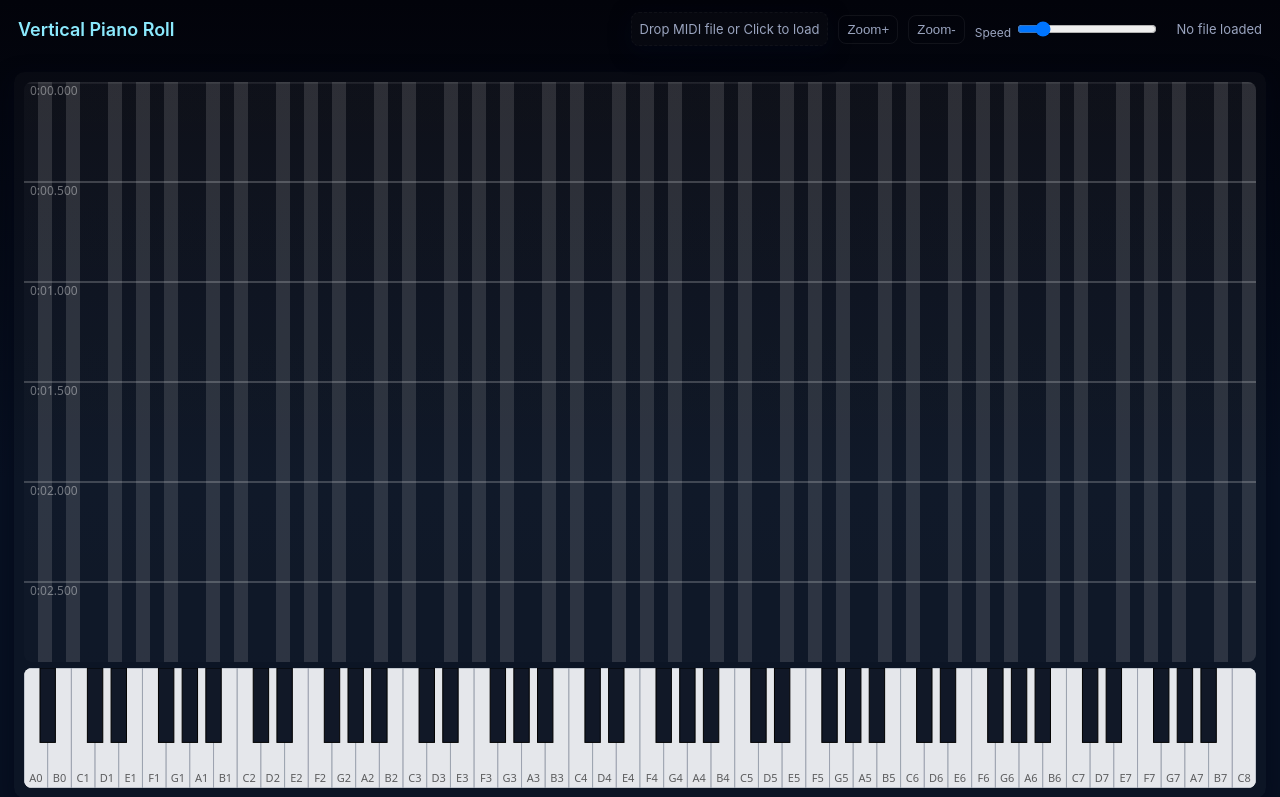
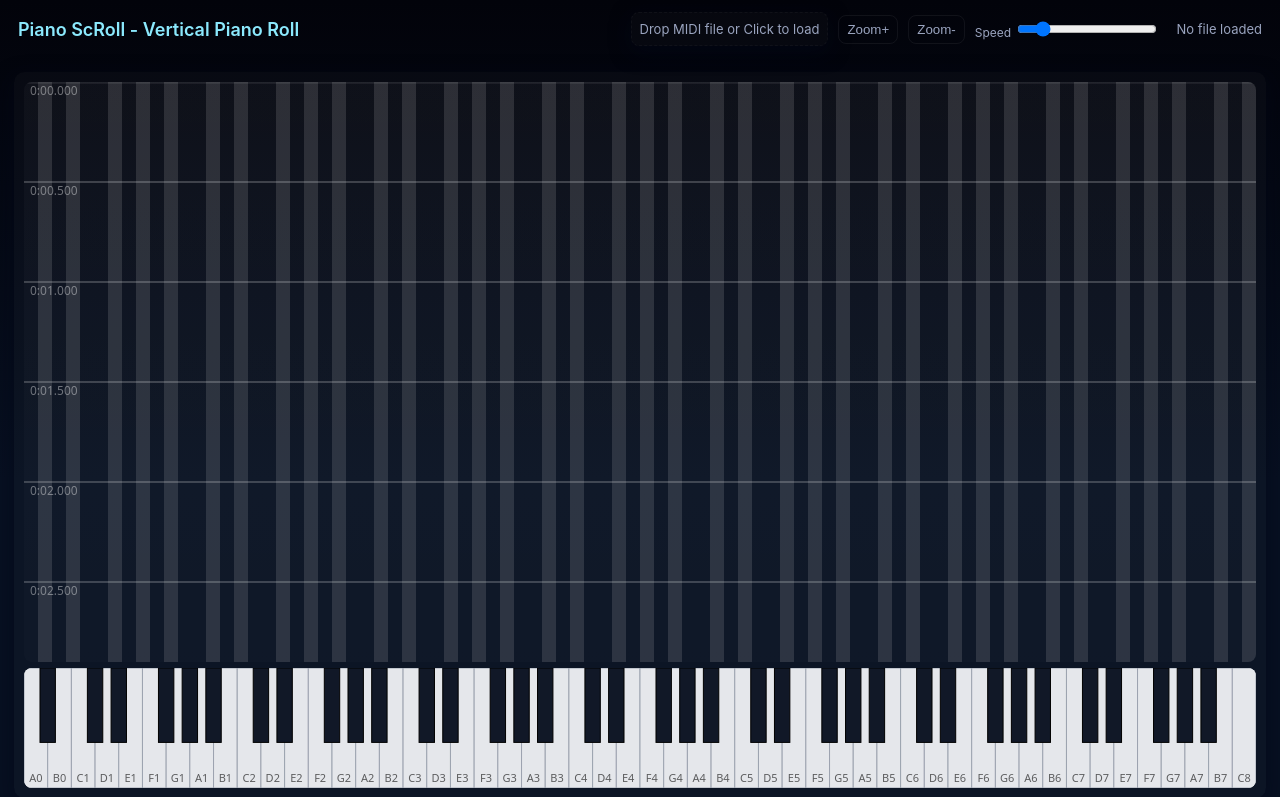
Before and after one commit to gostopa1/PianoScroll, a PHP site: page / in a window 1280 px wide. Shown: the top 797 px of the page. Run offline with PHP 8.4, Linux system fonts and the light colour scheme.

Commit message:
Added image to README. Renamed page

```diff
--- a/index.php
+++ b/index.php
@@ -10,7 +10,7 @@
 <head>
 <meta charset="utf-8" />
 <meta name="viewport" content="width=device-width,initial-scale=1" />
-<title>Vertical Piano Roll — Synesthesia-like</title>
+<title>Piano ScRoll - Vertical Piano Roll</title>
 <style>
   :root{--bg:#0b1020;--card:#0f1724;--muted:#9aa4bf;--accent:#8be9fd}
   html,body{height:100%;margin:0;font-family:Inter,ui-sans-serif,system-ui,Segoe UI,Roboto,'Helvetica Neue',Arial}
@@ -35,7 +35,7 @@
 </head>
 <body>
 <header>
-  <div class="brand">Vertical Piano Roll</div>
+  <div class="brand">Piano ScRoll - Vertical Piano Roll</div>
   <div class="controls">
     <label class="card filedrop">Drop MIDI file or Click to load<input id="midiFileInput" type="file" accept="audio/midi,audio/x-midi,.mid,.midi" style="display:none"></label>
     <button id="zoomIn" class="btn">Zoom+</button>
```
Also changed, not shown: README.md, images/example.png (added).
